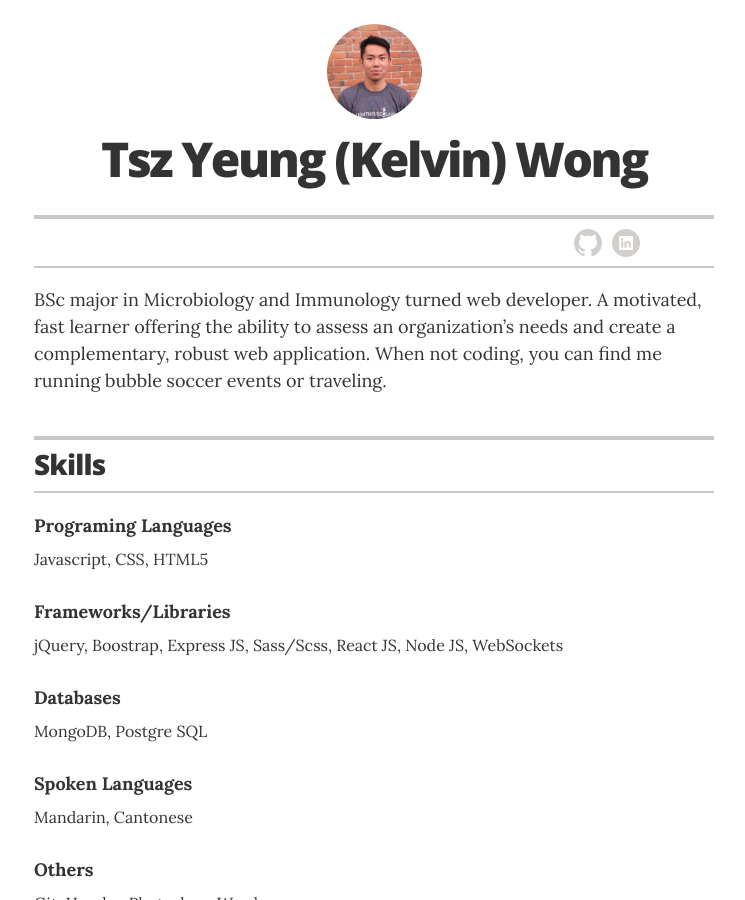
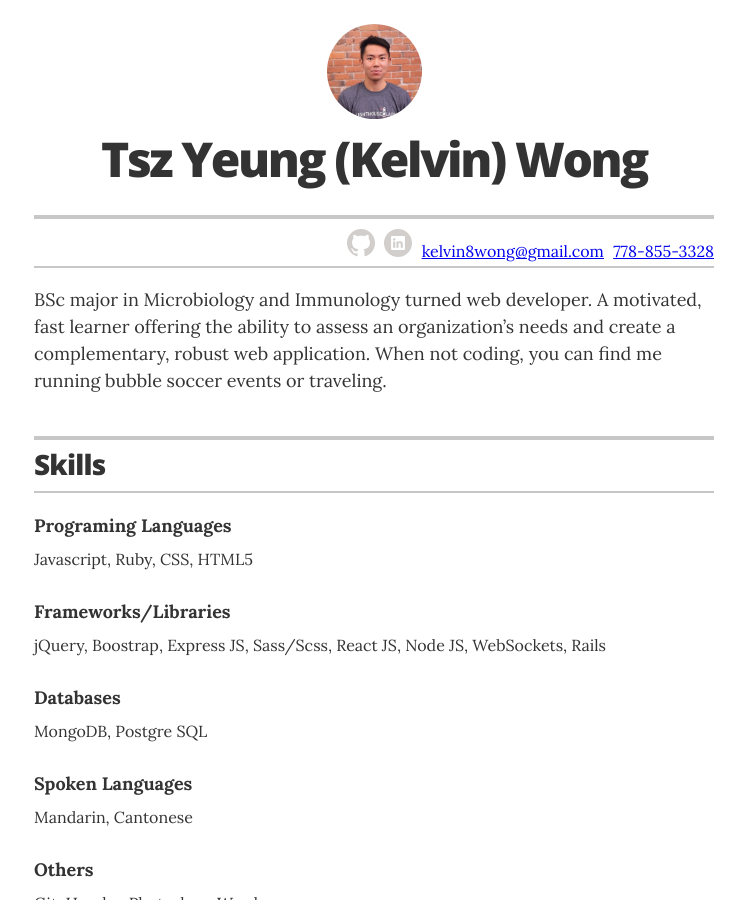
Before and after one commit to kelvin8wong/kelvin8wong.github.io, a Jekyll site: the page built from index.html, in a window 1280 px wide and 900 px high. Shown: the whole window, without its empty margins (266-1011 px from the left). Built offline with Jekyll 4.4.1, drawn with Linux system fonts in a browser that asks for light colours.

Commit message:
updated 11/12

```diff
--- a/_includes/icon-links.html
+++ b/_includes/icon-links.html
@@ -38,10 +38,10 @@
   {% endif %}
 
    <!-- Email link -->
-   <li class="icon-link-item"><a href="mailto:{{ site.resume_contact_email }}" itemprop="email">{% include icons/icon-email.html %}</a></li>
+   <li class="icon-link-item"><a href="mailto:{{ site.resume_contact_email }}" itemprop="email">kelvin8wong@gmail.com</a></li>
 
   <!-- Phone link -->
-  <li class="icon-link-item"><a href="tel:+1-778-855-3328" itemprop="phone">{% include icons/icon-phone.html %}</a></li>
+  <li class="icon-link-item"><a href="tel:+1-778-855-3328" itemprop="phone">778-855-3328</a></li>
 
 </ul>
 {% endif %}
--- a/_layouts/resume.html
+++ b/_layouts/resume.html
@@ -50,12 +50,12 @@
 
         <div class="resume-item">
           <h4 class="resume-item-details">Programing Languages</h4>
-          <p class="resume-item-copy">Javascript, CSS, HTML5</p>
+          <p class="resume-item-copy">Javascript, Ruby, CSS, HTML5</p>
         </div>
 
         <div class="resume-item">
           <h4 class="resume-item-details">Frameworks/Libraries</h4>
-          <p class="resume-item-copy">jQuery, Boostrap, Express JS, Sass/Scss, React JS, Node JS, WebSockets</p>
+          <p class="resume-item-copy">jQuery, Boostrap, Express JS, Sass/Scss, React JS, Node JS, WebSockets, Rails</p>
         </div>
 
         <div class="resume-item">
```
